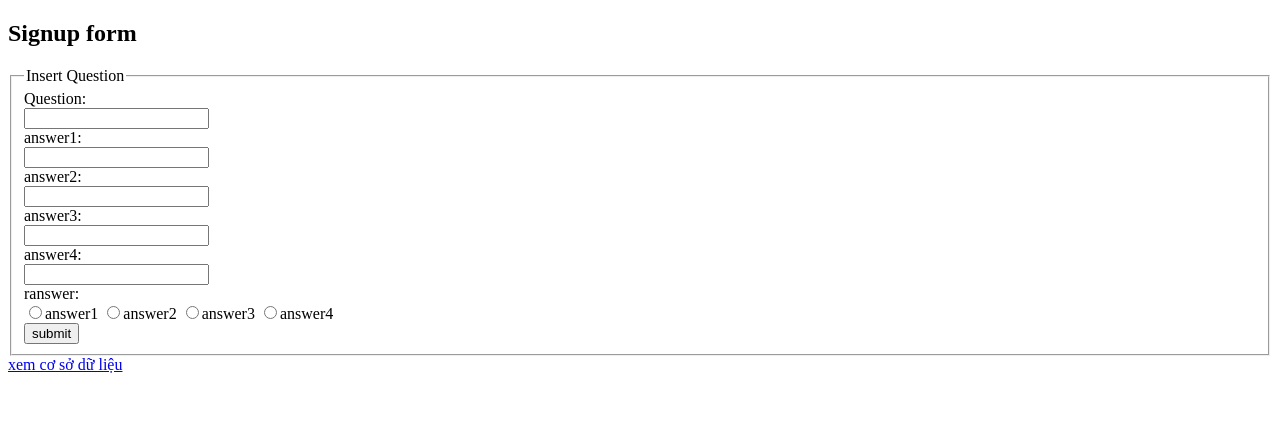
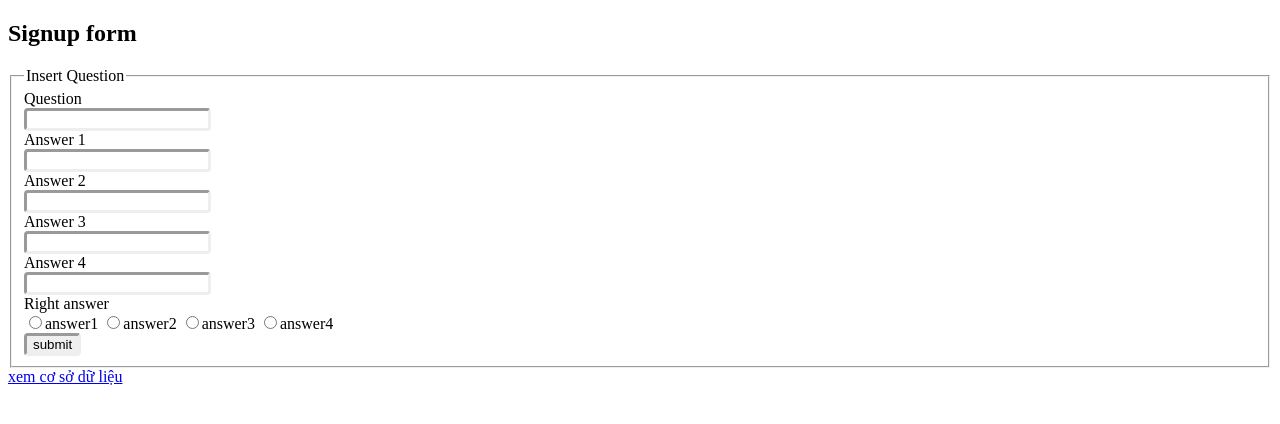
Before and after one commit to ltgk03/Wcontest-Team2, a PHP site: page /create.php in a window 1280 px wide. Shown: the top 424 px of the page. Run offline with PHP 8.4, Linux system fonts and the light colour scheme.

Commit message:
14/10/2022

```diff
--- /dev/null
+++ b/assets/css/create.css
@@ -0,0 +1,10 @@
+.form-group {
+    overflow: hidden;
+    text-overflow: ellipsis;
+    white-space: nowrap;
+}
+
+input {
+    border: inset;
+    border-radius: 4px;
+}
--- a/assets/css/loginUI.css
+++ b/assets/css/loginUI.css
@@ -60,8 +60,7 @@ body {
 }
 
 .user-login-button {
-    padding: 6px 20px;
-    margin-top: 2%;
+    padding: 5px 20px;
     position: relative;
     font-weight: bold;
     text-transform: uppercase;
--- a/create.php
+++ b/create.php
@@ -7,7 +7,7 @@
     <meta charset="UTF-8">
     <meta http-equiv="X-UA-Compatible" content="IE=edge">
     <meta name="viewport" content="width=device-width, initial-scale=1.0">
-
+    <link rel="stylesheet" href="./assets/css/create.css">
 </head>
 
 <body>
@@ -15,28 +15,51 @@
     <form action="" method="POST">
         <fieldset>
             <legend>Insert Question</legend>
-            Question:<br>
-            <input type="text" name="quest">
-            <br>
-            answer1:<br>
-            <input type="text" name="answer1">
-            <br>
-            answer2:<br>
-            <input type="text" name="answer2">
-            <br>
-            answer3:<br>
-            <input type="text" name="answer3">
-            <br>
-            answer4:<br>
-            <input type="text" name="answer4">
-            <br>
-            ranswer:<br>
-            <input type="radio" name="ranswer" value="answer1">answer1
-            <input type="radio" name="ranswer" value="answer2">answer2
-            <input type="radio" name="ranswer" value="answer3">answer3
-            <input type="radio" name="ranswer" value="answer4">answer4
-            <br>
-            <input type="submit" name="submit" value="submit">
+            <div class="form-group">
+                <label class="control-label col-sm-2">Question </label>
+                <div class="col-sm-10">
+                    <input type="text" name="quest" class="form-control">
+                </div>
+            </div>
+            <div class="form-group">
+                <label class="control-label col-sm-2">Answer 1</label>
+                <div class="col-sm-10">
+                    <input type="text" name="answer1" class="form-control">
+                </div>
+            </div>
+            <div class="form-group">
+                <label class="control-label col-sm-2">Answer 2</label>
+                <div class="col-sm-10">
+                    <input type="text" name="answer2" class="form-control">
+                </div>
+            </div>
+            <div class="form-group">
+                <label class="control-label col-sm-2">Answer 3</label>
+                <div class="col-sm-10">
+                    <input type="text" name="answer3" class="form-control">
+                </div>
+            </div>
+            <div class="form-group">
+                <label class="control-label col-sm-2">Answer 4</label>
+                <div class="col-sm-10">
+                    <input type="text" name="answer4" class="form-control">
+                </div>
+            </div>
+            <div class="form-group">
+                <label class="control-label col-sm-2">Right answer</label>
+                <div id="ratio-question" class="ratio col-sm-10">
+                    <input type="radio" name="ranswer" value="answer1">answer1
+                    <input type="radio" name="ranswer" value="answer2">answer2
+                    <input type="radio" name="ranswer" value="answer3">answer3
+                    <input type="radio" name="ranswer" value="answer4">answer4
+                </div>
+            </div>
+            <div class="form-group">
+                <div class="control-label col-sm-2">
+                    <span class="glyphicon glyphicon-print"></span>
+                    <input type="submit" name="submit" value="submit">
+                </div>
+            </div>
         </fieldset>
     </form>
 
--- a/index.php
+++ b/index.php
@@ -35,12 +35,10 @@
         <input class="id-login" type="text" placeholder="Enter test id" name="userId">
       </div>
       <?php if (isset($_GET['error'])) { ?>
-        <p class="error"><?php echo $_GET['error']; ?></p>
+        <p id="invalid" style="text-align: center; color: red; padding-top: 1%; margin: 0; font-size: 1.2rem"><?php echo $_GET['error']; ?></p>
       <?php } ?>
       <div style="display: flex; justify-content: center">
-        <button class="user-login-button" type="submit">
-          Login
-        </button>
+        <button class="user-login-button" type="submit">Login</button>
       </div>
     </fieldset>
 
--- a/update.php
+++ b/update.php
@@ -30,7 +30,6 @@ if (isset($_GET['id'])) {
     if ($result->num_rows > 0) {
         while ($row = $result->fetch_assoc()) {
             $quest = $row['quest'];
-
             $question_id = $row['id'];
             $answer1 = $row['answer1'];
             $answer2 = $row['answer2'];
```
Also changed, not shown: assets/css/view.css (added, +10 -0 lines), view.php (+60 -30 lines).
